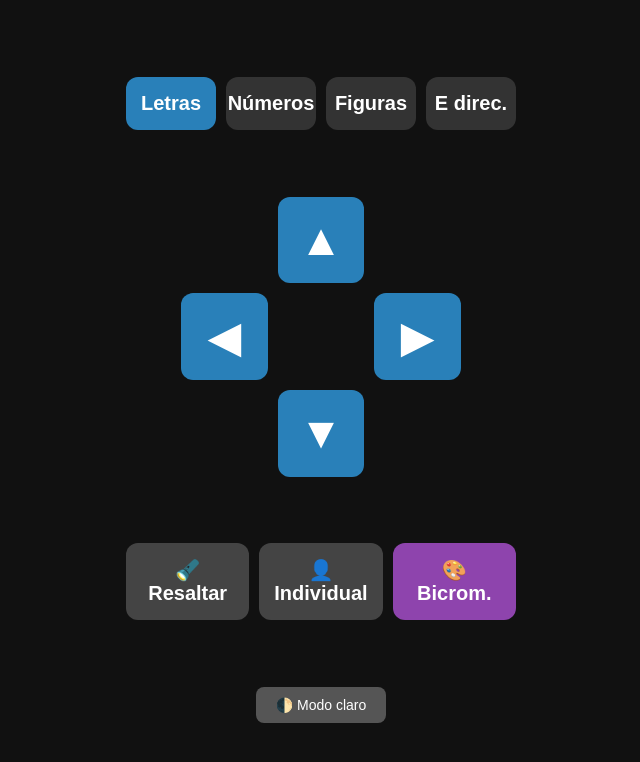
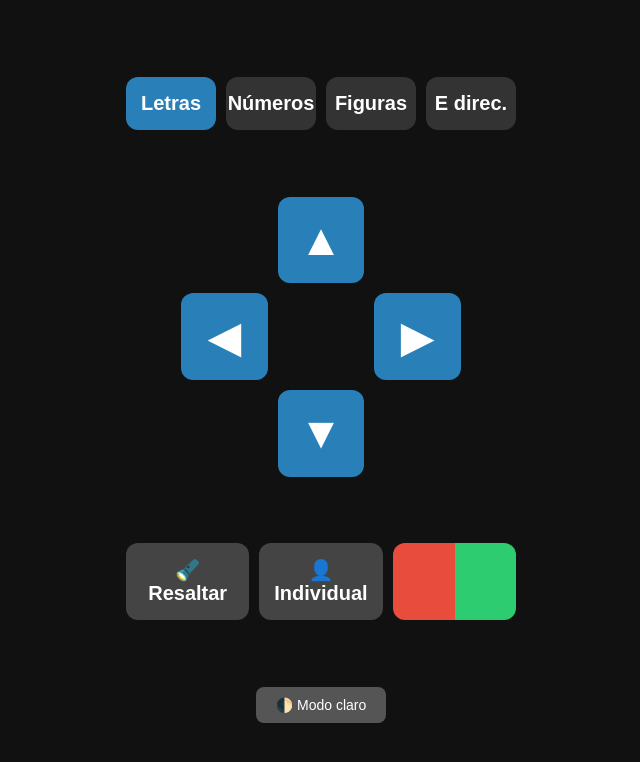
Before and after one commit to JPFeliciano97/boomerang-vision, a website: page public/remote.html in a window 1280 px wide. Shown: the whole page, without its empty margins (319-959 px from the left). Drawn offline with nearby package versions, Linux system fonts and the light colour scheme; no server answers.

Commit message:
Update remote.html

```diff
--- a/public/remote.html
+++ b/public/remote.html
@@ -39,7 +39,7 @@
             -webkit-user-select: none;
         }
 
-        /* ── Modo (Letras, Números, Figuras, E direc.) ── */
+        /* Modo */
         .mode-grid {
             display: grid;
             grid-template-columns: repeat(4, 1fr);
@@ -71,7 +71,7 @@
             color: #fff;
         }
 
-        /* ── Cruz direccional ── */
+        /* Cruz direccional */
         .dpad {
             display: grid;
             grid-template-columns: repeat(3, 1fr);
@@ -102,7 +102,7 @@
             pointer-events: none;
         }
 
-        /* ── Botones de función ── */
+        /* Funciones */
         .function-btns {
             display: flex;
             width: 100%;
@@ -117,23 +117,25 @@
             padding: 15px 0;
             border: none;
             border-radius: 12px;
-            background: var(--dim);
             color: #fff;
             transition: background 0.15s;
+            background: var(--dim);
         }
         .function-btns button.special {
-            background: var(--special);
+            background: linear-gradient(to right, #e74c3c 50%, #2ecc71 50%);
+            color: #fff;
+            text-shadow: 0 1px 2px rgba(0,0,0,0.5);
         }
         .light-mode .function-btns button {
             background: #ddd;
             color: #222;
         }
         .light-mode .function-btns button.special {
-            background: var(--special);
+            background: linear-gradient(to right, #e74c3c 50%, #2ecc71 50%);
             color: #fff;
         }
 
-        /* ── Toggle tema ── */
+        /* Toggle tema */
         #theme-toggle {
             font-size: 14px;
             padding: 10px 20px;
@@ -176,7 +178,7 @@
     <div class="function-btns">
         <button onclick="enviar('KeyR')">🔦<br>Resaltar</button>
         <button onclick="enviar('KeyU')">👤<br>Individual</button>
-        <button onclick="enviar('KeyB')" class="special">🎨<br>Bicrom.</button>
+        <button onclick="enviar('KeyB')" class="special"><br></button>
     </div>
 
     <!-- Tema -->
@@ -192,7 +194,7 @@
             }
         }
 
-        // Configurar botones de modo con data-mode
+        // Botones de modo con data-mode
         document.querySelectorAll('#mode-buttons button').forEach(btn => {
             btn.addEventListener('click', () => {
                 enviar('Mode:' + btn.dataset.mode);
```
